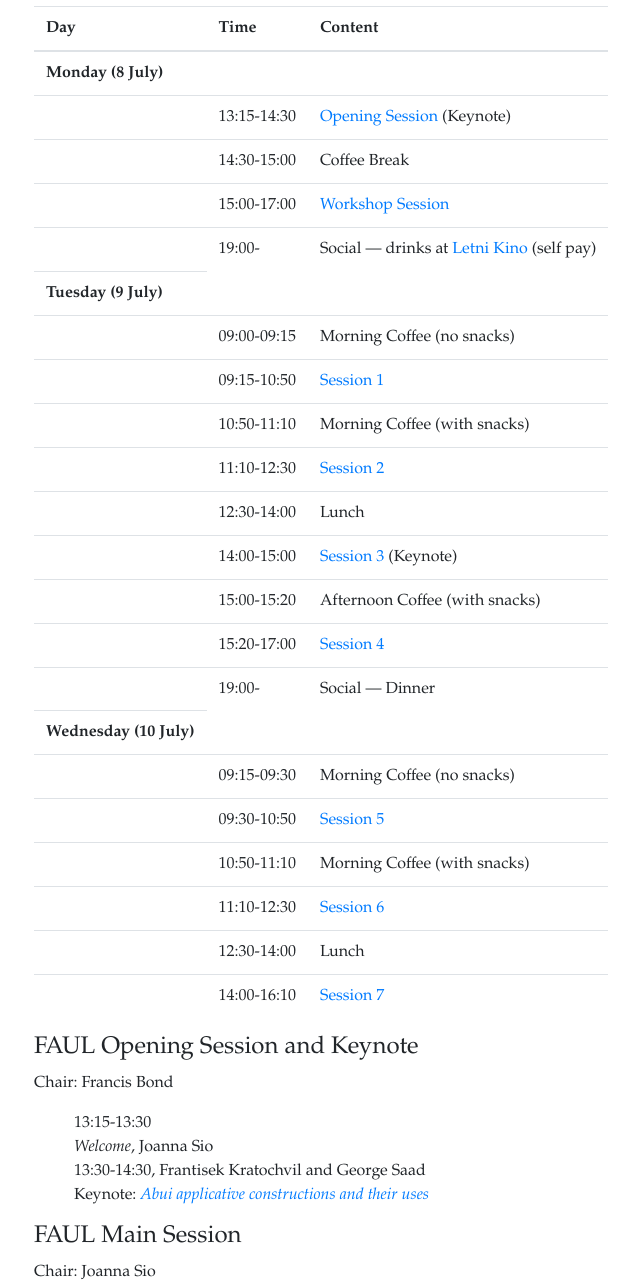
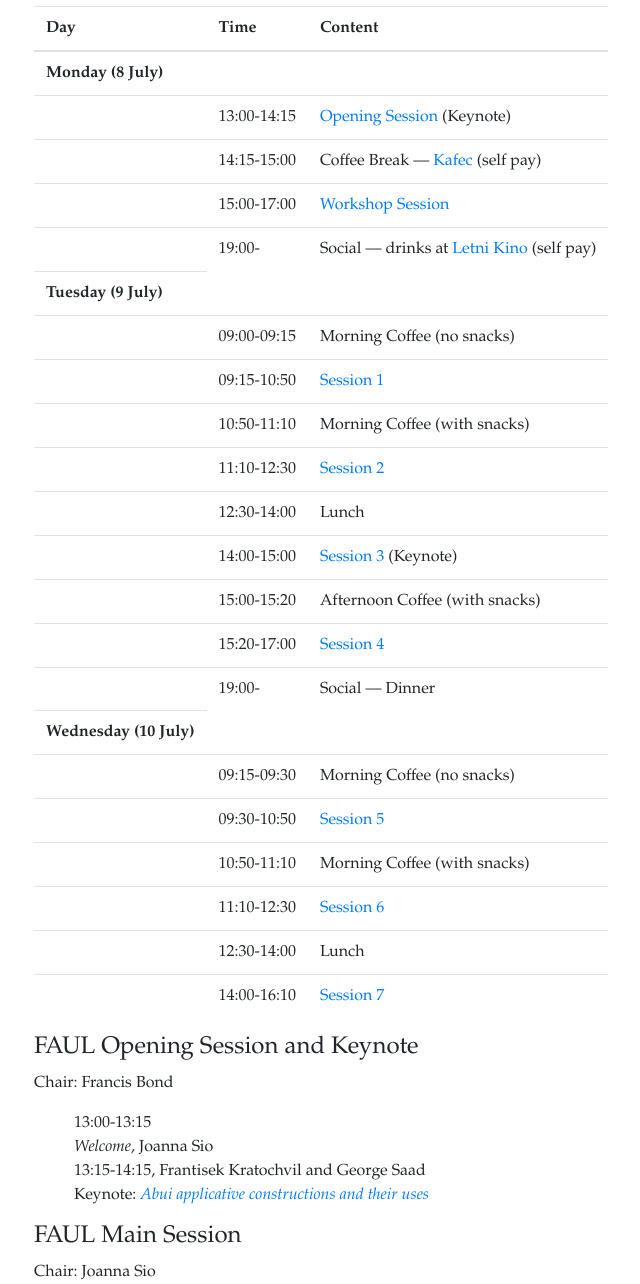
Before and after one commit to bond-lab/2024-hpsg, a Flask app: page /program.html in a window 1280 px wide. Shown: the part 312-1596 px from the top of the page, without its empty margins (136-776 px from the left). Run offline with Flask 3, Linux system fonts and the light colour scheme; some libraries are stand-ins or nearby versions.

Commit message:
moved start forward

```diff
--- a/web/templates/program.html
+++ b/web/templates/program.html
@@ -26,12 +26,12 @@
     <tbody>
       <tr> <th>Monday (8 July)</th></tr>
       <tr>
-	<td></td><td>13:15-14:30</td>
+	<td></td><td>13:00-14:15</td>
 	<td><a href='#sessionO'>Opening Session</a> (Keynote)</td>
       </tr>
       <tr>
-	<td></td><td>14:30-15:00</td>
-	<td>Coffee Break</td>
+	<td></td><td>14:15-15:00</td>
+	<td>Coffee Break &mdash; <a href='https://maps.app.goo.gl/vJJV8miiBnX3tKS78'>Kafec</a> (self pay)</td>
       </tr>
   	<td></td><td>15:00-17:00</td>
 	<td><a href='#sessionW'>Workshop Session<a/></td>
@@ -110,11 +110,11 @@
   <p>Chair: Francis Bond</p>
 
     <ul class='pg'>
-      <li> <span>13:15-13:30</span>
+      <li> <span>13:00-13:15</span>
 	 <br> <a class= 'talk'>Welcome</a>,
 	Joanna Sio
 
-      <li> <span>13:30-14:30</span>,
+      <li> <span>13:15-14:15</span>,
 	Frantisek Kratochvil and George Saad
 	 <br> Keynote: <a class= 'talk' href="{{ url_for('static', filename='pdf/soon.pdf') }}">Abui applicative constructions and their uses</a>
     </ul>
```
Also changed, not shown: docs/program.html (+5 -5 lines).
